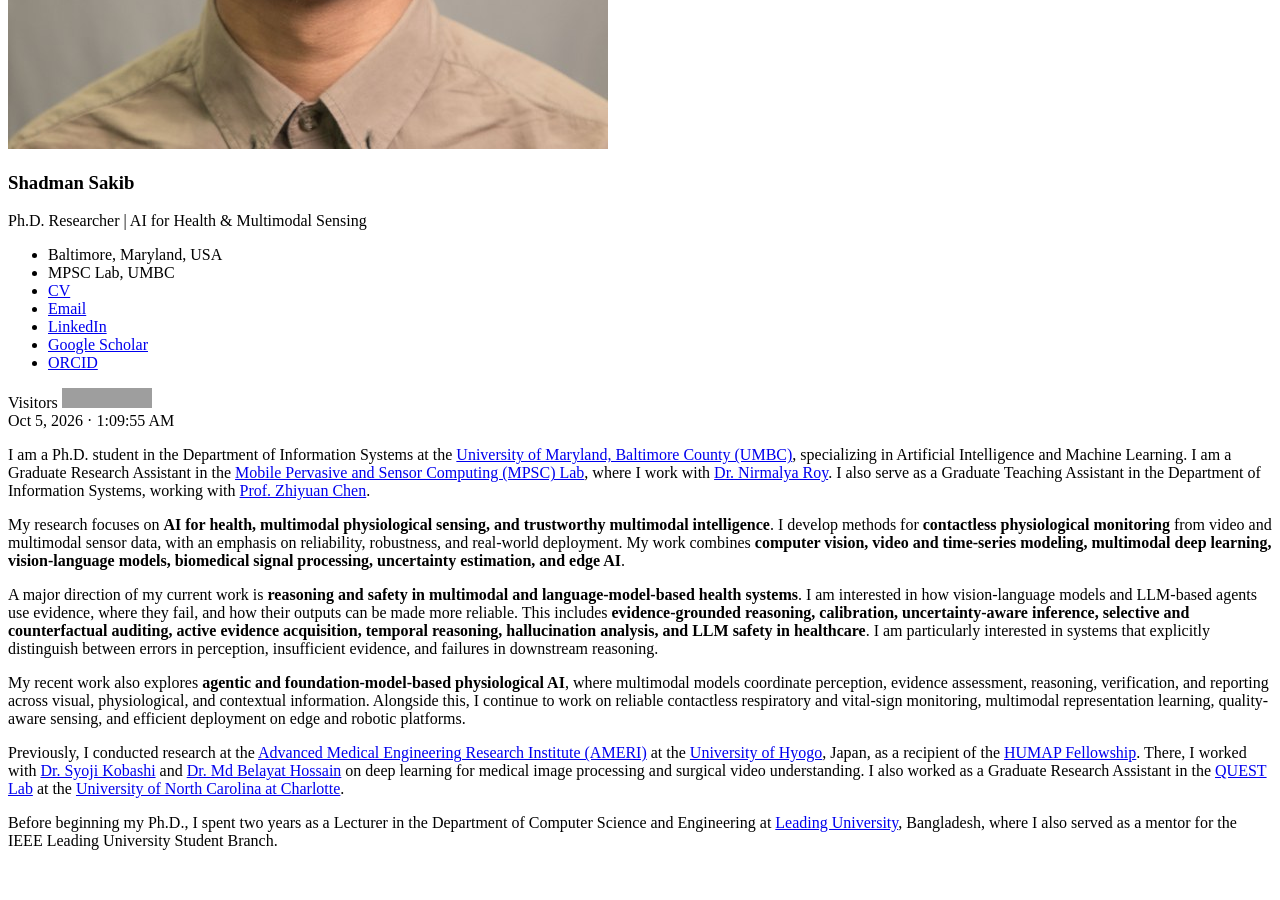
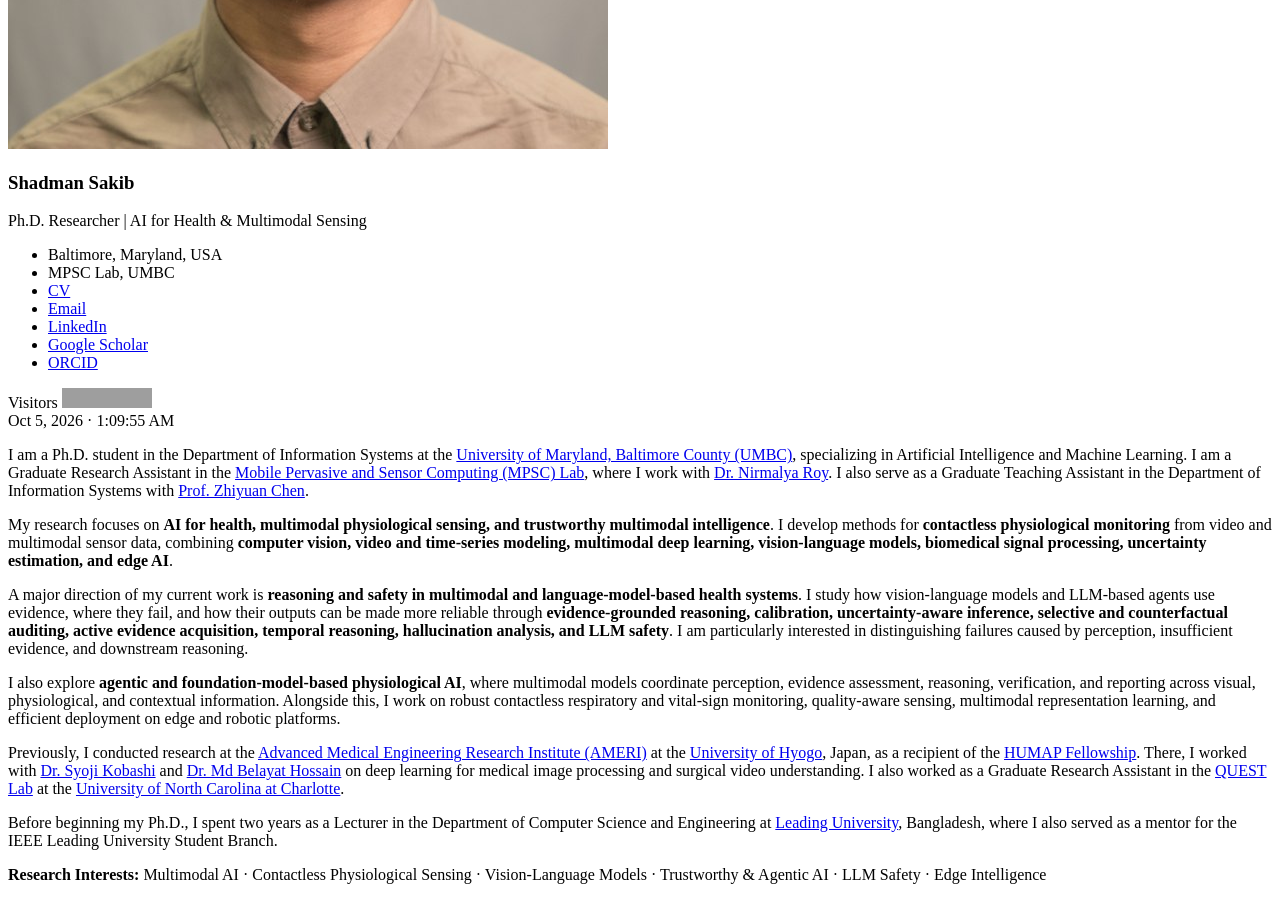
Before and after one commit to sakibshadman/sakibshadman.github.io, a Jekyll site: the page built from _pages/includes/intro.md, in a window 1280 px wide and 900 px high, scrolled down 671 px. Built offline with Jekyll 4.4.1, drawn with Linux system fonts in a browser that asks for light colours; our own code applies the rules of GitHub Pages for plain Markdown files; before the commit the page ends 1537 px from its top, so only the background shows below that; grey boxes are pictures that could not be loaded.

Commit message:
Update intro.md

```diff
--- a/_pages/includes/intro.md
+++ b/_pages/includes/intro.md
@@ -1,11 +1,13 @@
-I am a Ph.D. student in the Department of Information Systems at the [University of Maryland, Baltimore County (UMBC)](https://umbc.edu/), specializing in Artificial Intelligence and Machine Learning. I am a Graduate Research Assistant in the [Mobile Pervasive and Sensor Computing (MPSC) Lab](https://mpsc.umbc.edu/home), where I work with [Dr. Nirmalya Roy](https://artiamas.umd.edu/nirmalya-roy/). I also serve as a Graduate Teaching Assistant in the Department of Information Systems, working with [Prof. Zhiyuan Chen](https://userpages.umbc.edu/~zhchen/).
+I am a Ph.D. student in the Department of Information Systems at the [University of Maryland, Baltimore County (UMBC)](https://umbc.edu/), specializing in Artificial Intelligence and Machine Learning. I am a Graduate Research Assistant in the [Mobile Pervasive and Sensor Computing (MPSC) Lab](https://mpsc.umbc.edu/home), where I work with [Dr. Nirmalya Roy](https://artiamas.umd.edu/nirmalya-roy/). I also serve as a Graduate Teaching Assistant in the Department of Information Systems with [Prof. Zhiyuan Chen](https://userpages.umbc.edu/~zhchen/).
 
-My research focuses on **AI for health, multimodal physiological sensing, and trustworthy multimodal intelligence**. I develop methods for **contactless physiological monitoring** from video and multimodal sensor data, with an emphasis on reliability, robustness, and real-world deployment. My work combines **computer vision, video and time-series modeling, multimodal deep learning, vision-language models, biomedical signal processing, uncertainty estimation, and edge AI**.
+My research focuses on **AI for health, multimodal physiological sensing, and trustworthy multimodal intelligence**. I develop methods for **contactless physiological monitoring** from video and multimodal sensor data, combining **computer vision, video and time-series modeling, multimodal deep learning, vision-language models, biomedical signal processing, uncertainty estimation, and edge AI**.
 
-A major direction of my current work is **reasoning and safety in multimodal and language-model-based health systems**. I am interested in how vision-language models and LLM-based agents use evidence, where they fail, and how their outputs can be made more reliable. This includes **evidence-grounded reasoning, calibration, uncertainty-aware inference, selective and counterfactual auditing, active evidence acquisition, temporal reasoning, hallucination analysis, and LLM safety in healthcare**. I am particularly interested in systems that explicitly distinguish between errors in perception, insufficient evidence, and failures in downstream reasoning.
+A major direction of my current work is **reasoning and safety in multimodal and language-model-based health systems**. I study how vision-language models and LLM-based agents use evidence, where they fail, and how their outputs can be made more reliable through **evidence-grounded reasoning, calibration, uncertainty-aware inference, selective and counterfactual auditing, active evidence acquisition, temporal reasoning, hallucination analysis, and LLM safety**. I am particularly interested in distinguishing failures caused by perception, insufficient evidence, and downstream reasoning.
 
-My recent work also explores **agentic and foundation-model-based physiological AI**, where multimodal models coordinate perception, evidence assessment, reasoning, verification, and reporting across visual, physiological, and contextual information. Alongside this, I continue to work on reliable contactless respiratory and vital-sign monitoring, multimodal representation learning, quality-aware sensing, and efficient deployment on edge and robotic platforms.
+I also explore **agentic and foundation-model-based physiological AI**, where multimodal models coordinate perception, evidence assessment, reasoning, verification, and reporting across visual, physiological, and contextual information. Alongside this, I work on robust contactless respiratory and vital-sign monitoring, quality-aware sensing, multimodal representation learning, and efficient deployment on edge and robotic platforms.
 
 Previously, I conducted research at the [Advanced Medical Engineering Research Institute (AMERI)](https://ame-hyogo.org/english/) at the [University of Hyogo](https://www.u-hyogo.ac.jp/english/), Japan, as a recipient of the [HUMAP Fellowship](https://hyogo-humap.jp/en/search/203). There, I worked with [Dr. Syoji Kobashi](https://sites.google.com/site/syojikobashi/people/syojikobashi) and [Dr. Md Belayat Hossain](https://academics.siu.edu/computing-and-technology/computer-science/faculty/hossain-mdbelayat.php) on deep learning for medical image processing and surgical video understanding. I also worked as a Graduate Research Assistant in the [QUEST Lab](https://coefs.charlotte.edu/fdeeba/) at the [University of North Carolina at Charlotte](https://www.charlotte.edu/).
 
 Before beginning my Ph.D., I spent two years as a Lecturer in the Department of Computer Science and Engineering at [Leading University](https://www.lus.ac.bd/), Bangladesh, where I also served as a mentor for the IEEE Leading University Student Branch.
+
+**Research Interests:** Multimodal AI · Contactless Physiological Sensing · Vision-Language Models · Trustworthy & Agentic AI · LLM Safety · Edge Intelligence
```
